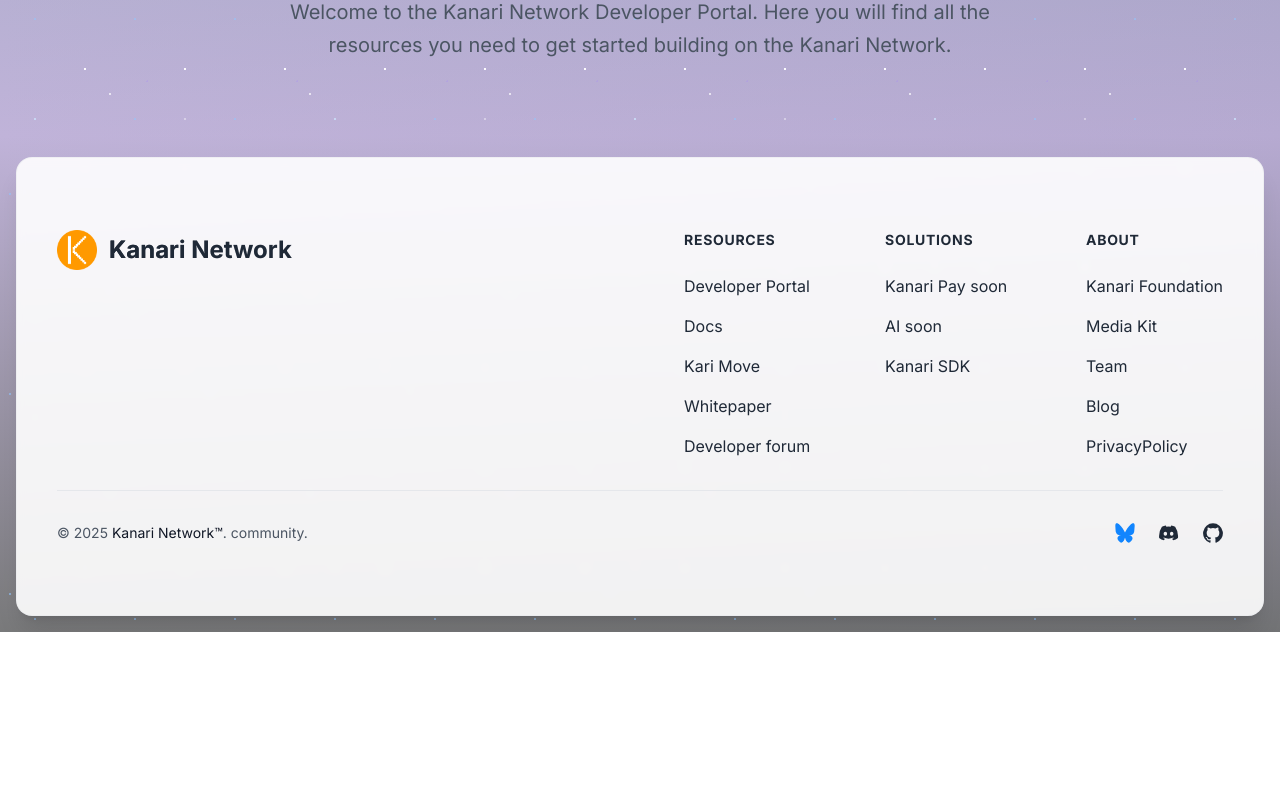
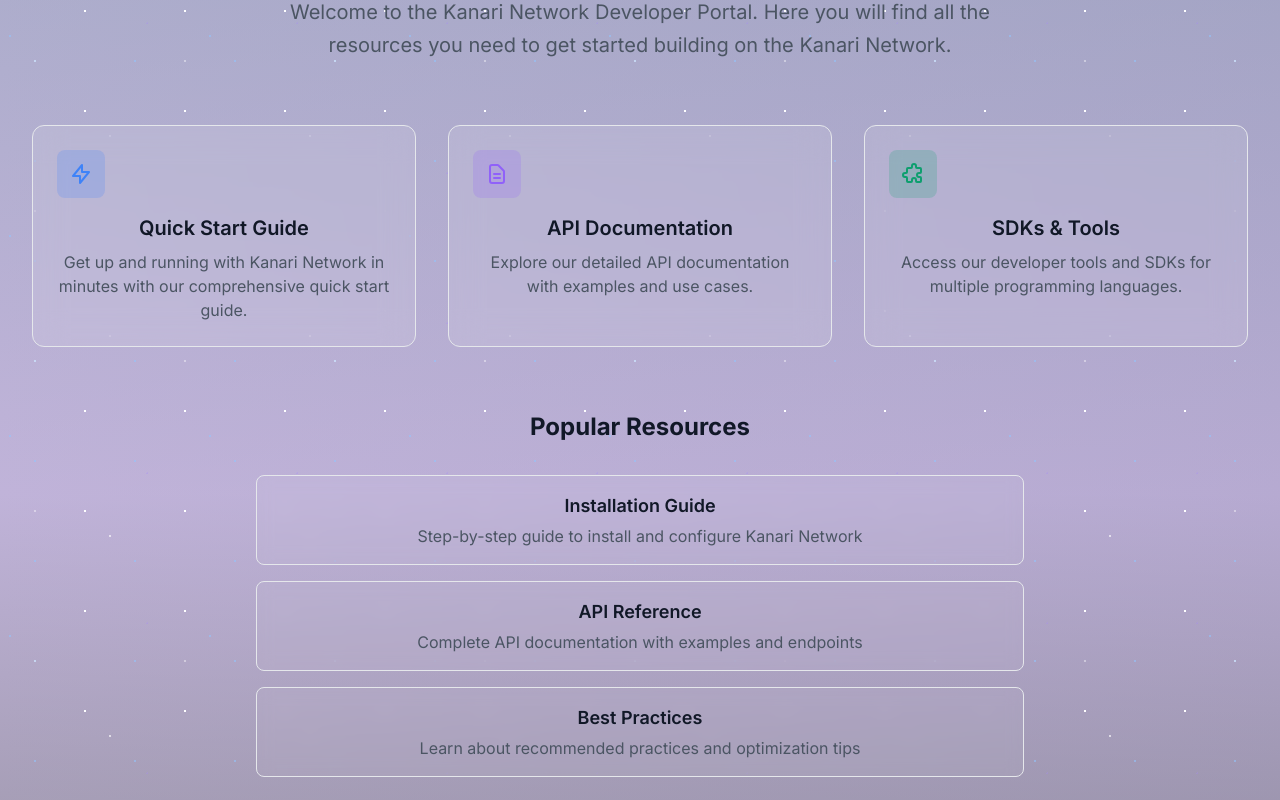
Before and after one commit to kanari-network/kanari-web, a Next.js app: page /DeveloperPortal in a window 1280 px wide. Shown: the part 360-1160 px from the top of the page. Before the commit the page ends 992 px from the top, so only its background shows below. Built offline with nearby package versions, Linux system fonts and the light colour scheme.

Commit message:
Add feature cards and documentation links to Developer Portal page

```diff
--- a/src/app/DeveloperPortal/page.tsx
+++ b/src/app/DeveloperPortal/page.tsx
@@ -56,6 +56,60 @@
                                 </div>
 
 
+                                {/* Feature Cards */}
+                                <div className="grid grid-cols-1 md:grid-cols-2 lg:grid-cols-3 gap-8 mt-16 px-4">
+                                    {/* Quick Start Guide */}
+                                    <div className="p-6 rounded-xl bg-white/10 backdrop-blur-lg border border-gray-200 dark:border-gray-700 hover:transform hover:scale-105 transition-all">
+                                        <div className="h-12 w-12 bg-blue-500/20 rounded-lg flex items-center justify-center mb-4">
+                                            <svg className="w-6 h-6 text-blue-500" fill="none" stroke="currentColor" viewBox="0 0 24 24">
+                                                <path strokeLinecap="round" strokeLinejoin="round" strokeWidth="2" d="M13 10V3L4 14h7v7l9-11h-7z" />
+                                            </svg>
+                                        </div>
+                                        <h3 className="text-xl font-semibold text-gray-900 dark:text-white mb-2">Quick Start Guide</h3>
+                                        <p className="text-gray-600 dark:text-gray-300">Get up and running with Kanari Network in minutes with our comprehensive quick start guide.</p>
+                                    </div>
+
+                                    {/* API Documentation */}
+                                    <div className="p-6 rounded-xl bg-white/10 backdrop-blur-lg border border-gray-200 dark:border-gray-700 hover:transform hover:scale-105 transition-all">
+                                        <div className="h-12 w-12 bg-purple-500/20 rounded-lg flex items-center justify-center mb-4">
+                                            <svg className="w-6 h-6 text-purple-500" fill="none" stroke="currentColor" viewBox="0 0 24 24">
+                                                <path strokeLinecap="round" strokeLinejoin="round" strokeWidth="2" d="M9 12h6m-6 4h6m2 5H7a2 2 0 01-2-2V5a2 2 0 012-2h5.586a1 1 0 01.707.293l5.414 5.414a1 1 0 01.293.707V19a2 2 0 01-2 2z" />
+                                            </svg>
+                                        </div>
+                                        <h3 className="text-xl font-semibold text-gray-900 dark:text-white mb-2">API Documentation</h3>
+                                        <p className="text-gray-600 dark:text-gray-300">Explore our detailed API documentation with examples and use cases.</p>
+                                    </div>
+
+                                    {/* SDKs & Tools */}
+                                    <div className="p-6 rounded-xl bg-white/10 backdrop-blur-lg border border-gray-200 dark:border-gray-700 hover:transform hover:scale-105 transition-all">
+                                        <div className="h-12 w-12 bg-green-500/20 rounded-lg flex items-center justify-center mb-4">
+                                            <svg className="w-6 h-6 text-green-500" fill="none" stroke="currentColor" viewBox="0 0 24 24">
+                                                <path strokeLinecap="round" strokeLinejoin="round" strokeWidth="2" d="M11 4a2 2 0 114 0v1a1 1 0 001 1h3a1 1 0 011 1v3a1 1 0 01-1 1h-1a2 2 0 100 4h1a1 1 0 011 1v3a1 1 0 01-1 1h-3a1 1 0 01-1-1v-1a2 2 0 10-4 0v1a1 1 0 01-1 1H7a1 1 0 01-1-1v-3a1 1 0 00-1-1H4a2 2 0 110-4h1a1 1 0 001-1V7a1 1 0 011-1h3a1 1 0 001-1V4z" />
+                                            </svg>
+                                        </div>
+                                        <h3 className="text-xl font-semibold text-gray-900 dark:text-white mb-2">SDKs & Tools</h3>
+                                        <p className="text-gray-600 dark:text-gray-300">Access our developer tools and SDKs for multiple programming languages.</p>
+                                    </div>
+                                </div>
+
+                                {/* Documentation Links */}
+                                <div className="mt-16">
+                                    <div className="max-w-3xl mx-auto">
+                                        <h3 className="text-2xl font-bold text-gray-900 dark:text-white mb-8 text-center">Popular Resources</h3>
+                                        <div className="space-y-4">
+                                            {[
+                                                { title: 'Installation Guide', description: 'Step-by-step guide to install and configure Kanari Network' },
+                                                { title: 'API Reference', description: 'Complete API documentation with examples and endpoints' },
+                                                { title: 'Best Practices', description: 'Learn about recommended practices and optimization tips' },
+                                            ].map((item, index) => (
+                                                <div key={index} className="p-4 rounded-lg bg-white/5 backdrop-blur border border-gray-200 dark:border-gray-700 hover:bg-white/10 transition-colors">
+                                                    <h4 className="text-lg font-semibold text-gray-900 dark:text-white">{item.title}</h4>
+                                                    <p className="text-gray-600 dark:text-gray-300 mt-1">{item.description}</p>
+                                                </div>
+                                            ))}
+                                        </div>
+                                    </div>
+                                </div>
 
                             </div>
                         </section>
```
